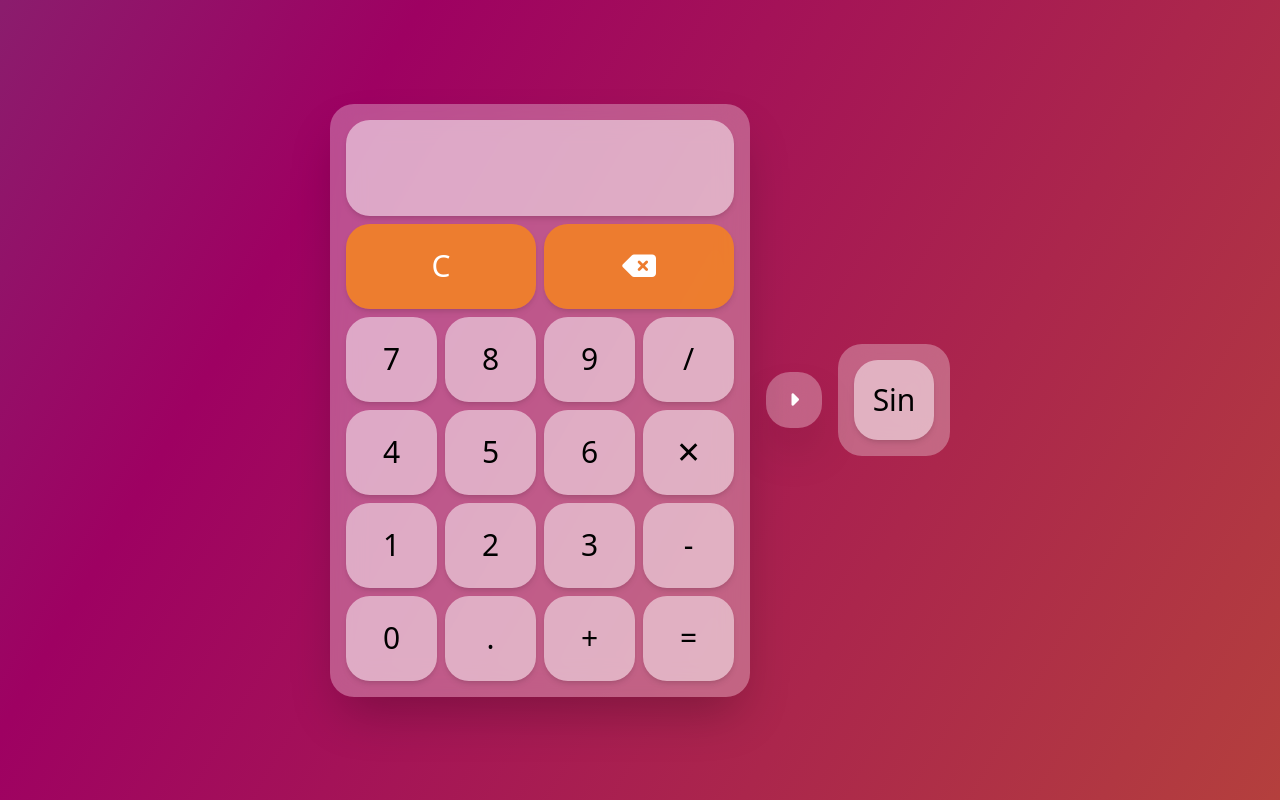
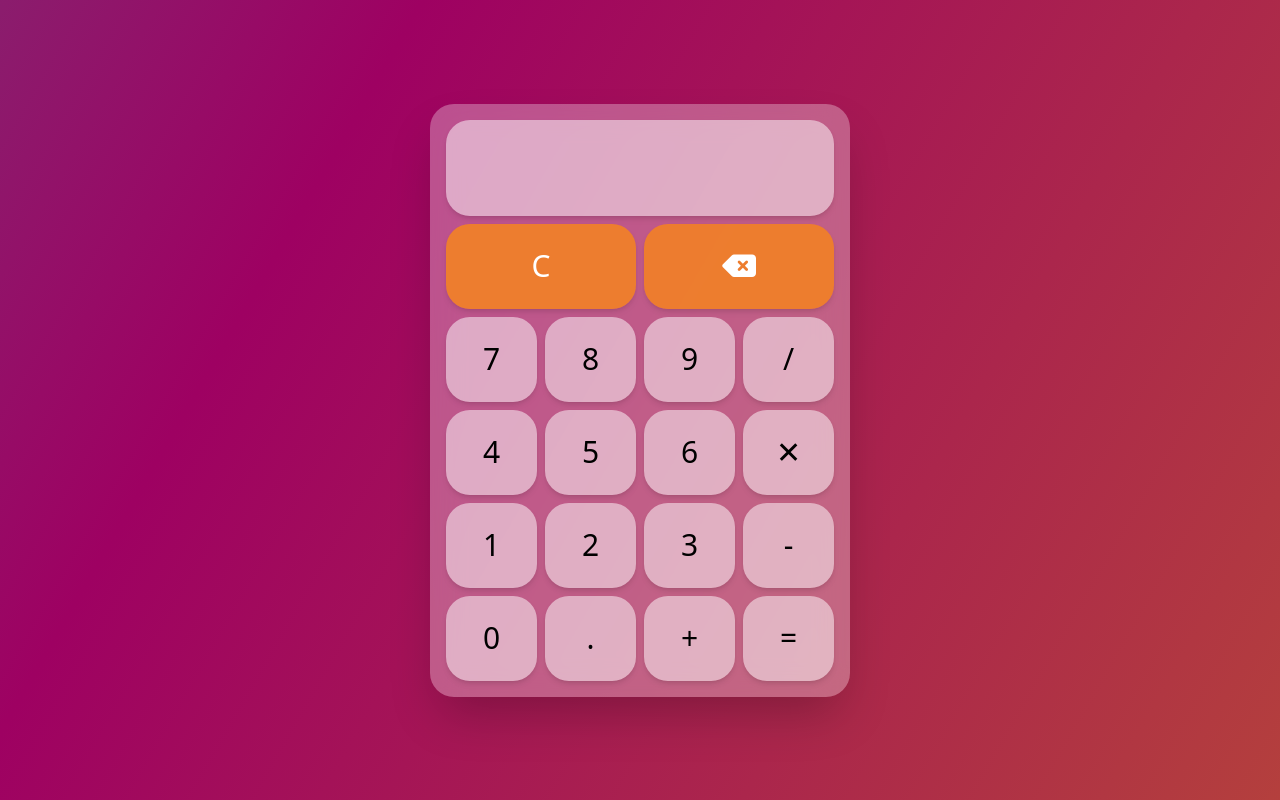
Before and after one commit to amr-khaled27/calculator, a website: page index.html in a window 1280 px wide. Drawn offline with Linux system fonts and the light colour scheme.

Commit message:
removed extra feature. removed unecessary log

```diff
--- a/index.html
+++ b/index.html
@@ -11,20 +11,7 @@
   </head>
   <body>
     <section class="flex justify-center items-center px-4">
-      <div class="wrapper flex justify-center items-center gap-4 flex-row-reverse">
-        <div class="bg-white/30 backdrop-blur-lg rounded-3xl p-4">
-          <button
-            effect="ripple"
-            class="bg-white/50 rounded-3xl text-3xl shadow-md w-20 h-20 flex justify-center items-center col-span-2"
-          >
-            Sin
-          </button>
-        </div>
-
-        <button effect="ripple" class="w-14 h-14 flex justify-center items-center rounded-3xl bg-white/30 backdrop-blur-lg text-white text-xl shadow-2xl">
-          <i class="fa-solid fa-caret-right"></i>
-        </button>
-
+      <div class="wrapper flex justify-center items-center gap-4 w-full flex-row-reverse">
         <div
           class="calc relative selector flex flex-col gap-2 p-4 w-full sm:w-[420px] bg-white/30 backdrop-blur-lg shadow-2xl rounded-3xl"
         >
--- a/src/rotate.js
+++ b/src/rotate.js
@@ -1,6 +1,4 @@
 const frame = document.querySelector(".wrapper");
-
-console.log(frame);
 
 document.addEventListener("mousemove", (e) => {
   rotateElement(e, frame);
```
Also changed, not shown: dist/output.css, src/main.js (line endings or trailing spaces).
